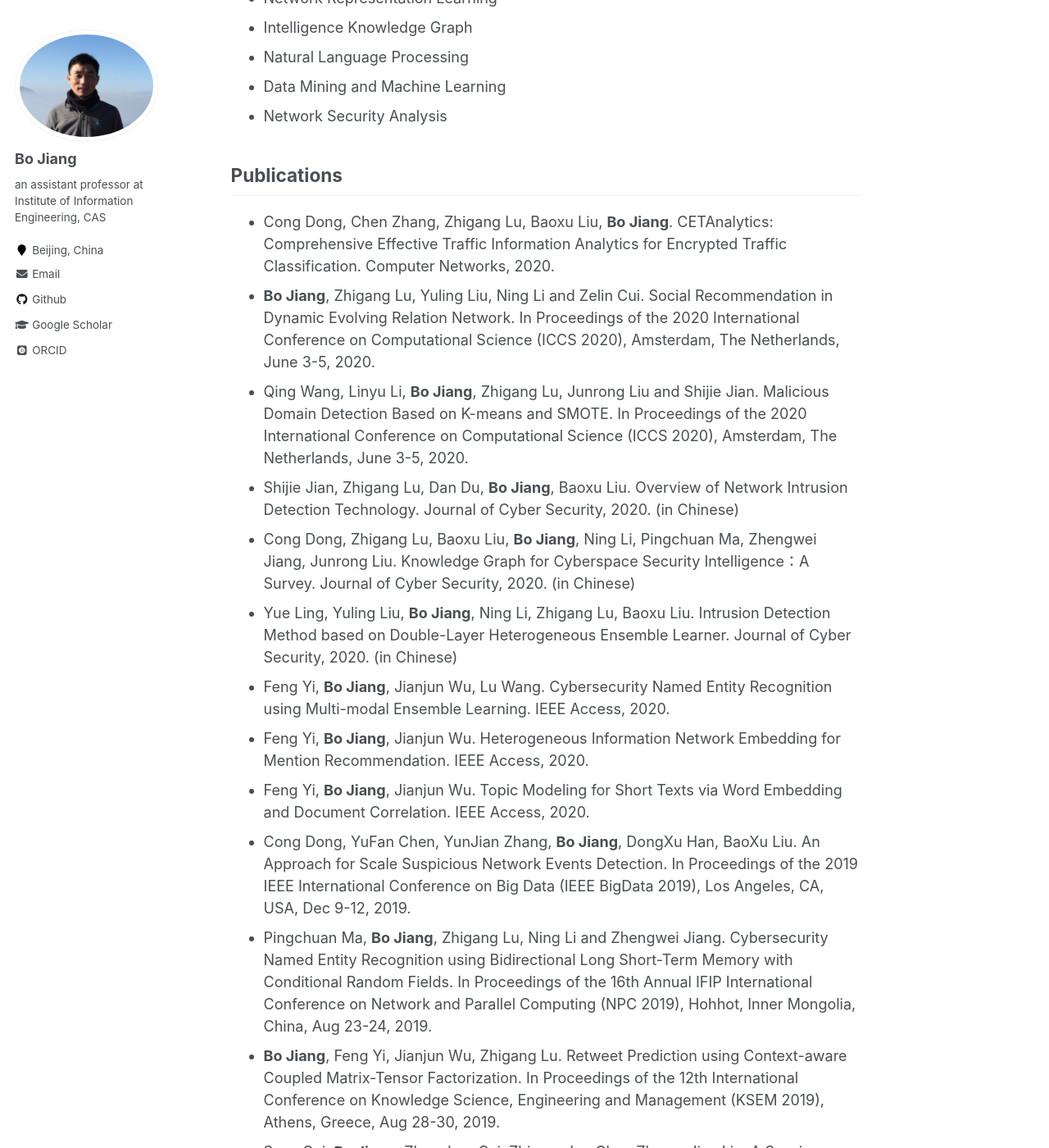
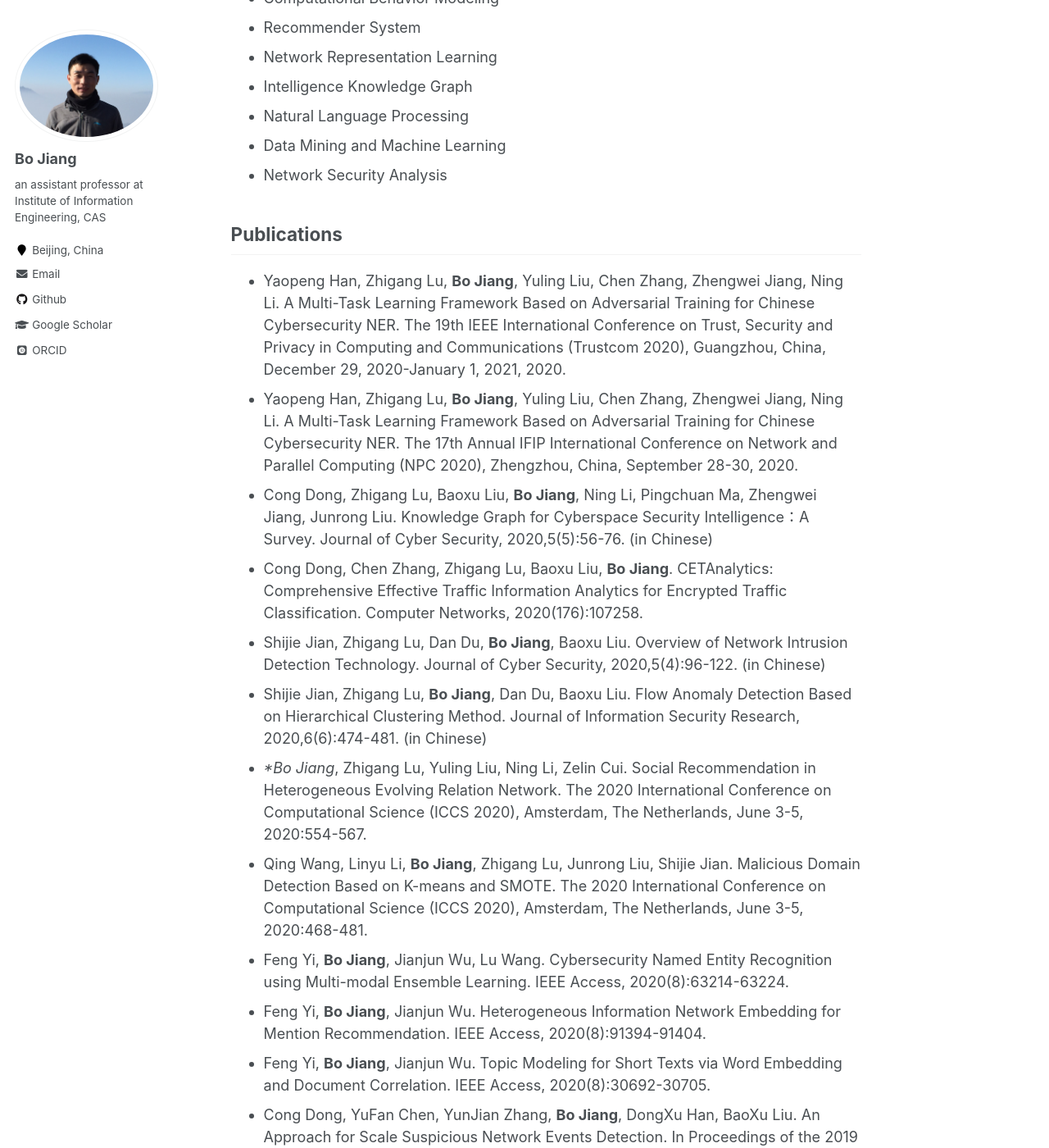
Before and after one commit to Gingber/gingber.github.io, a Jekyll site: the page built from _pages/about.md, in a window 1280 px wide and 1400 px high, scrolled down 817 px. Shown: the whole window at 82% size. Built offline with Jekyll 4.4.1, drawn with Linux system fonts in a browser that asks for light colours; some web fonts are replaced; some of the changed text lies outside the part shown.

Commit message:
second commit

```diff
--- a/_pages/about.md
+++ b/_pages/about.md
@@ -16,6 +16,8 @@ I am looking for highly-motivated students to work with me on the exciting area
 
 <h2 id="news">Recent News</h2>
 
+* 12/2020: Two papers is accepted by Trustcom 2020.
+* 09/2020: One paper is accepted by NPC 2020.
 * 04/2020: Two papers is accepted by ICCS 2020.
 * 02/2020: One paper is accepted by Computer Network.
 
@@ -32,15 +34,17 @@ I am looking for highly-motivated students to work with me on the exciting area
 
 <h2 id="publications">Publications</h2>
 
-* Cong Dong, Chen Zhang, Zhigang Lu, Baoxu Liu, **Bo Jiang**. CETAnalytics: Comprehensive Effective Traffic Information Analytics for Encrypted Traffic Classification. Computer Networks, 2020.
-* **Bo Jiang**, Zhigang Lu, Yuling Liu, Ning Li and Zelin Cui. Social Recommendation in Dynamic Evolving Relation Network. In Proceedings of the 2020 International Conference on Computational Science (ICCS 2020), Amsterdam, The Netherlands, June 3-5, 2020.
-* Qing Wang, Linyu Li, **Bo Jiang**, Zhigang Lu, Junrong Liu and Shijie Jian. Malicious Domain Detection Based on K-means and SMOTE. In Proceedings of the 2020 International Conference on Computational Science (ICCS 2020), Amsterdam, The Netherlands, June 3-5, 2020.
-* Shijie Jian, Zhigang Lu, Dan Du, **Bo Jiang**, Baoxu Liu. Overview of Network Intrusion Detection Technology. Journal of Cyber Security, 2020. (in Chinese)
-* Cong Dong, Zhigang Lu, Baoxu Liu, **Bo Jiang**, Ning Li, Pingchuan Ma, Zhengwei Jiang, Junrong Liu. Knowledge Graph for Cyberspace Security Intelligence：A Survey. Journal of Cyber Security, 2020. (in Chinese)
-* Yue Ling, Yuling Liu, **Bo Jiang**, Ning Li, Zhigang Lu, Baoxu Liu. Intrusion Detection Method based on Double-Layer Heterogeneous Ensemble Learner. Journal of Cyber Security, 2020. (in Chinese)
-* Feng Yi, **Bo Jiang**, Jianjun Wu, Lu Wang. Cybersecurity Named Entity Recognition using Multi-modal Ensemble Learning. IEEE Access, 2020.
-* Feng Yi, **Bo Jiang**, Jianjun Wu. Heterogeneous Information Network Embedding for Mention Recommendation. IEEE Access, 2020.
-* Feng Yi, **Bo Jiang**, Jianjun Wu. Topic Modeling for Short Texts via Word Embedding and Document Correlation. IEEE Access, 2020.
+* Yaopeng Han, Zhigang Lu, **Bo Jiang**, Yuling Liu, Chen Zhang, Zhengwei Jiang, Ning Li. A Multi-Task Learning Framework Based on Adversarial Training for Chinese Cybersecurity NER. The 19th IEEE International Conference on Trust, Security and Privacy in Computing and Communications (Trustcom 2020), Guangzhou, China, December 29, 2020-January 1, 2021, 2020.
+* Yaopeng Han, Zhigang Lu, **Bo Jiang**, Yuling Liu, Chen Zhang, Zhengwei Jiang, Ning Li. A Multi-Task Learning Framework Based on Adversarial Training for Chinese Cybersecurity NER. The 17th Annual IFIP International Conference on Network and Parallel Computing (NPC 2020), Zhengzhou, China, September 28-30, 2020.
+* Cong Dong, Zhigang Lu, Baoxu Liu, **Bo Jiang**, Ning Li, Pingchuan Ma, Zhengwei Jiang, Junrong Liu. Knowledge Graph for Cyberspace Security Intelligence：A Survey. Journal of Cyber Security, 2020,5(5):56-76. (in Chinese)
+* Cong Dong, Chen Zhang, Zhigang Lu, Baoxu Liu, **Bo Jiang**. CETAnalytics: Comprehensive Effective Traffic Information Analytics for Encrypted Traffic Classification. Computer Networks, 2020(176):107258.
+* Shijie Jian, Zhigang Lu, Dan Du, **Bo Jiang**, Baoxu Liu. Overview of Network Intrusion Detection Technology. Journal of Cyber Security, 2020,5(4):96-122. (in Chinese)
+* Shijie Jian, Zhigang Lu, **Bo Jiang**, Dan Du, Baoxu Liu. Flow Anomaly Detection Based on Hierarchical Clustering Method. Journal of Information Security Research, 2020,6(6):474-481. (in Chinese)
+* **Bo Jiang*, Zhigang Lu, Yuling Liu, Ning Li, Zelin Cui. Social Recommendation in Heterogeneous Evolving Relation Network. The 2020 International Conference on Computational Science (ICCS 2020), Amsterdam, The Netherlands, June 3-5, 2020:554-567.
+* Qing Wang, Linyu Li, **Bo Jiang**, Zhigang Lu, Junrong Liu, Shijie Jian. Malicious Domain Detection Based on K-means and SMOTE. The 2020 International Conference on Computational Science (ICCS 2020), Amsterdam, The Netherlands, June 3-5, 2020:468-481.
+* Feng Yi, **Bo Jiang**, Jianjun Wu, Lu Wang. Cybersecurity Named Entity Recognition using Multi-modal Ensemble Learning. IEEE Access, 2020(8):63214-63224.
+* Feng Yi, **Bo Jiang**, Jianjun Wu. Heterogeneous Information Network Embedding for Mention Recommendation. IEEE Access, 2020(8):91394-91404.
+* Feng Yi, **Bo Jiang**, Jianjun Wu. Topic Modeling for Short Texts via Word Embedding and Document Correlation. IEEE Access, 2020(8):30692-30705.
 * Cong Dong, YuFan Chen, YunJian Zhang, **Bo Jiang**, DongXu Han, BaoXu Liu. An Approach for Scale Suspicious Network Events Detection. In Proceedings of the 2019 IEEE International Conference on Big Data (IEEE BigData 2019), Los Angeles, CA, USA, Dec 9-12, 2019.
 * Pingchuan Ma, **Bo Jiang**, Zhigang Lu, Ning Li and Zhengwei Jiang. Cybersecurity Named Entity Recognition using Bidirectional Long Short-Term Memory with Conditional Random Fields. In Proceedings of the 16th Annual IFIP International Conference on Network and Parallel Computing (NPC 2019), Hohhot, Inner Mongolia, China, Aug 23-24, 2019.
 * **Bo Jiang**, Feng Yi, Jianjun Wu, Zhigang Lu. Retweet Prediction using Context-aware Coupled Matrix-Tensor Factorization. In Proceedings of the 12th International Conference on Knowledge Science, Engineering and Management (KSEM 2019), Athens, Greece, Aug 28-30, 2019.
```
